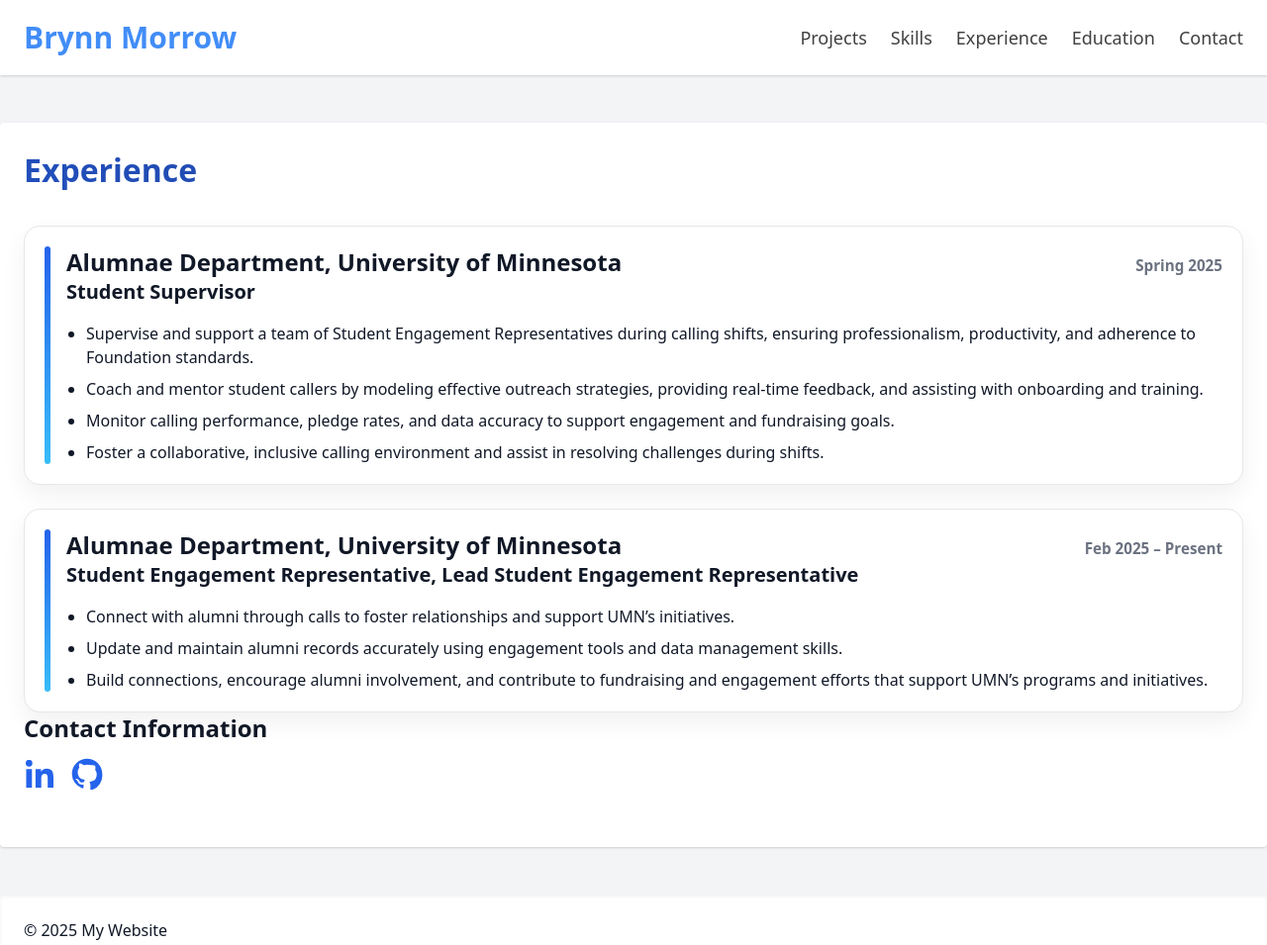
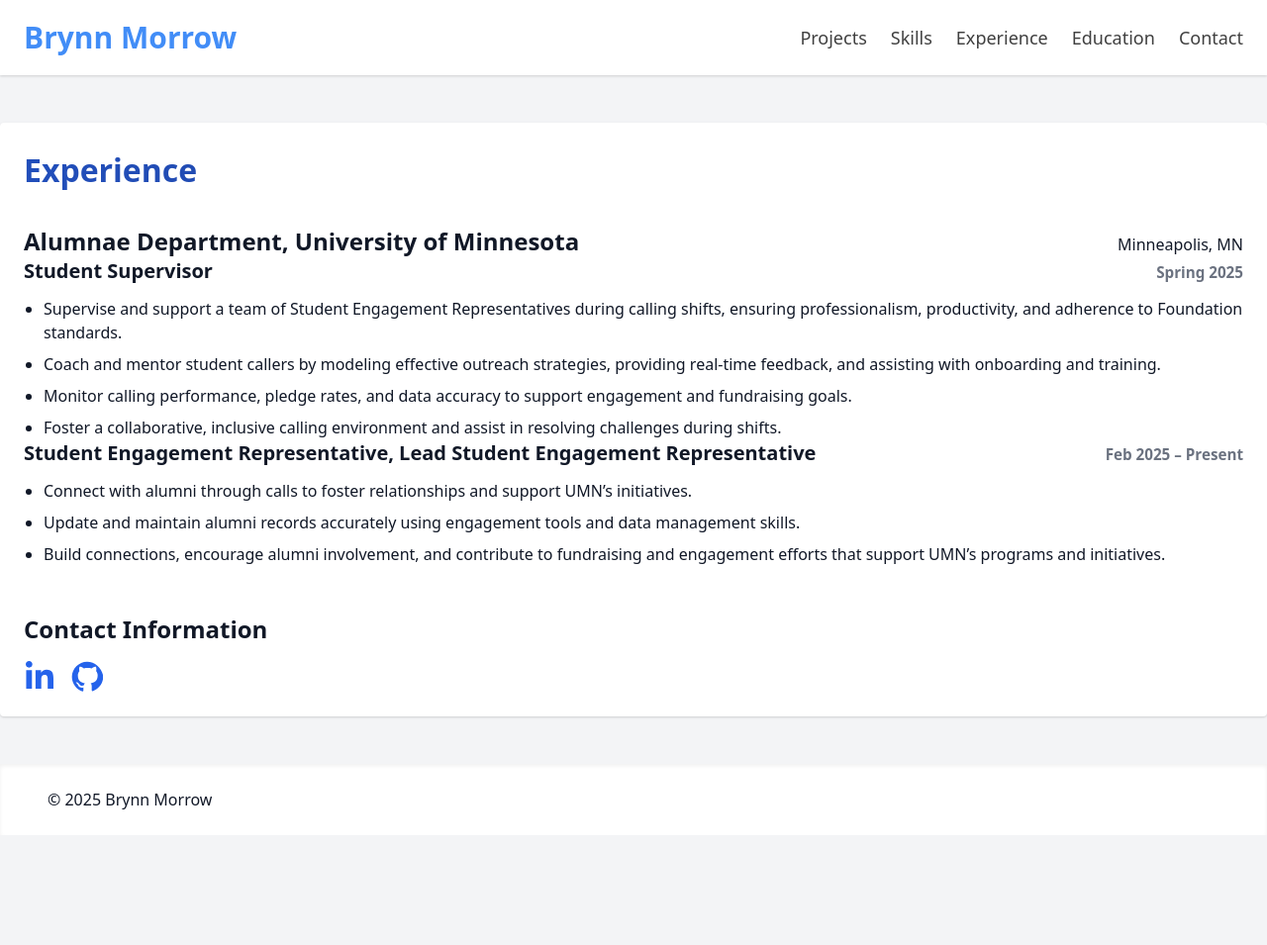
Before and after one commit to brynnmorrow/portfolio_website, a plain HTML site: page experience.html in a window 1280 px wide. Shown: the whole page at 99% size. After the commit the page ends 844 px from the top, so only its background shows below. Drawn offline with nearby package versions, Linux system fonts and the light colour scheme.

Commit message:
Working on 'Experience'

```diff
--- a/experience.html
+++ b/experience.html
@@ -1,14 +1,15 @@
 <!DOCTYPE html>
-<!-- Root element that wraps everything -->
 <html lang="en">
 <head>
   <meta charset="UTF-8" />
   <meta name="viewport" content="width=device-width, initial-scale=1.0" />
-    <title>Brynn Morrow – Portfolio</title>
+  <title>Brynn Morrow – Experience</title>
 
   <!-- Tailwind -->
-    <link rel="stylesheet"
-          href="https://cdn.jsdelivr.net/npm/tailwindcss@2.2.19/dist/tailwind.min.css">
+  <link
+    rel="stylesheet"
+    href="https://cdn.jsdelivr.net/npm/tailwindcss@2.2.19/dist/tailwind.min.css"
+  />
 
   <!-- Custom CSS -->
   <link rel="stylesheet" href="style.css">
@@ -20,13 +21,10 @@
   <header class="bg-white shadow">
     <div class="container mx-auto px-6 py-5 flex flex-col md:flex-row md:items-center md:justify-between gap-4">
       <h1 class="text-3xl font-bold">
-          <a href="index.html" class="custom-text">
-            Brynn Morrow
-          </a>
+        <a href="index.html" class="custom-text">Brynn Morrow</a>
       </h1>
 
       <nav class="flex flex-wrap gap-x-6 gap-y-2 text-lg">
-          <!-- <a href="index.html" class="nav-link">Home</a> -->
         <a href="projects.html" class="nav-link">Projects</a>
         <a href="skills.html" class="nav-link">Skills</a>
         <a href="experience.html" class="nav-link">Experience</a>
@@ -36,115 +34,105 @@
     </div>
   </header>
 
-<!-- Everything user sees on screen -->
-<body class="bg-gray-100 text-gray-900">
+  <!-- MAIN CONTENT -->
+  <main class="container mx-auto my-12 p-6 bg-white rounded shadow">
 
-  <main class="container mx-auto my-12 p-6 bg-white rounded shadow">
+    <!-- PAGE TITLE -->
     <section class="mb-8">
       <h2 class="animated-text">Experience</h2>
     </section>
 
+    <!-- EXPERIENCE (website-styled, resume structure) -->
+    <section class="exp-wrap mt-8">
 
-    <!-- EXPERIENCE LIST -->
-<!-- EXPERIENCE LIST -->
-<div class="space-y-6 mt-8">
+      <!-- COMPANY HEADER -->
+      <div class="exp-company-head">
+        <div class="exp-bar"></div>
+
+        <div class="flex-1">
+          <div class="flex flex-col md:flex-row md:items-baseline md:justify-between gap-2">
+            <h2 class="text-2xl font-bold">
+              Alumnae Department, University of Minnesota
+            </h2>
+            <span class="exp-loc">Minneapolis, MN</span>
+          </div>
+        </div>
+      </div>
 
       <!-- ROLE 1 -->
-  <article class="exp-card">
-    <div class="exp-bar"></div>
-
-    <div class="exp-content">
+      <div class="exp-role-block">
         <div class="flex flex-col md:flex-row md:items-baseline md:justify-between gap-1">
-        <h2 class="text-2xl font-bold">Alumnae Department, University of Minnesota</h2>
-        <p class="exp-date">Spring 2025</p>
+          <h3 class="text-xl font-semibold">Student Supervisor</h3>
+          <span class="exp-date">Spring 2025</span>
         </div>
 
-      <h3 class="text-xl font-semibold mb-4">Student Supervisor</h3>
-
-      <ul class="list-disc pl-5 space-y-2">
+        <ul class="list-disc pl-5 space-y-2 mt-3">
           <li>Supervise and support a team of Student Engagement Representatives during calling shifts, ensuring professionalism, productivity, and adherence to Foundation standards.</li>
           <li>Coach and mentor student callers by modeling effective outreach strategies, providing real-time feedback, and assisting with onboarding and training.</li>
           <li>Monitor calling performance, pledge rates, and data accuracy to support engagement and fundraising goals.</li>
           <li>Foster a collaborative, inclusive calling environment and assist in resolving challenges during shifts.</li>
         </ul>
       </div>
-  </article>
+
+      <!-- DIVIDER -->
+      <div class="exp-divider"></div>
 
       <!-- ROLE 2 -->
-  <article class="exp-card">
-    <div class="exp-bar"></div>
-
-    <div class="exp-content">
+      <div class="exp-role-block">
         <div class="flex flex-col md:flex-row md:items-baseline md:justify-between gap-1">
-        <h2 class="text-2xl font-bold">Alumnae Department, University of Minnesota</h2>
-        <p class="exp-date">Feb 2025 – Present</p>
+          <h3 class="text-xl font-semibold">
+            Student Engagement Representative, Lead Student Engagement Representative
+          </h3>
+          <span class="exp-date">Feb 2025 – Present</span>
         </div>
 
-      <h3 class="text-xl font-semibold mb-4">
-        Student Engagement Representative, Lead Student Engagement Representative
-      </h3>
-
-      <ul class="list-disc pl-5 space-y-2">
+        <ul class="list-disc pl-5 space-y-2 mt-3">
           <li>Connect with alumni through calls to foster relationships and support UMN’s initiatives.</li>
           <li>Update and maintain alumni records accurately using engagement tools and data management skills.</li>
           <li>Build connections, encourage alumni involvement, and contribute to fundraising and engagement efforts that support UMN’s programs and initiatives.</li>
         </ul>
       </div>
-  </article>
-
-
-</div>
-
-
 
     </section>
 
-
-    <section>
+    <!-- CONTACT ICONS -->
+    <section class="mt-12">
       <h2 class="text-2xl font-semibold mb-4">Contact Information</h2>
-      <div class="flex items-center space-x-4 mb-8">
-        <!-- LINKEDIN -->
-        <a href="https://www.linkedin.com/in/brynn-morrow/"
-            class="text-blue-600 hover:text-blue-800 w-8 h-8 flex items-center justify-center"
-            target="_blank" rel="noopener noreferrer"
-            title="LinkedIn">
+      <div class="flex items-center space-x-4">
+        <!-- LinkedIn -->
+        <a
+          href="https://www.linkedin.com/in/brynn-morrow/"
+          class="icon-link w-8 h-8 flex items-center justify-center"
+          target="_blank"
+          rel="noopener noreferrer"
+          title="LinkedIn"
+        >
           <svg xmlns="http://www.w3.org/2000/svg" viewBox="0 0 448 512" fill="currentColor" class="w-full h-full">
-            <path d="M100.28 448H7.4V148.9h92.88zm-46.44-341a53.9 53.9 0 1 1 0-107.8 53.9 53.9 0 0 1 0 107.8zM447.9 448h-92.68V302.4c0-34.7-.7-79.3-48.28-79.3-48.4 0-55.8 37.8-55.8 76.8V448h-92.7V148.9h89v40.8h1.3c12.4-23.5 42.8-48.3 88-48.3 94 0 111.2 61.9 111.2 142.3V448z"/>
-          </svg>
-        </a>
-        <!-- GITHUB -->
-        <a href="https://github.com/brynnmorrow"
-   class="text-blue-600 hover:text-blue-950 w-8 h-8 flex items-center justify-center"
-   target="_blank" rel="noopener noreferrer"
-   title="GitHub">
-
-  <!-- GITHUB SVG ICON -->
-  <svg xmlns="http://www.w3.org/2000/svg"
-       viewBox="0 0 24 24"
-       fill="currentColor"
-       class="w-full h-full relative -top-0.5">
-    <path d="M12 .5C5.65.5.5 5.65.5 12a11.5 11.5 0 008 11c.6.1.8-.3.8-.6v-2.3
-      c-3.3.7-4-1.5-4-1.5-.6-1.6-1.4-2-1.4-2-1.2-.8.1-.8.1-.8 1.3.1 2 1.4 2
-      1.4 1.2 2 3 1.4 3.7 1 .1-.9.5-1.4.8-1.7-2.7-.3-5.6-1.3-5.6-6a4.7
-      4.7 0 011.2-3.2 4.4 4.4 0 01.1-3.1s1-.3 3.3 1.3a11.4 11.4 0 016
-      0C17 5.6 18 5.9 18 5.9a4.4 4.4 0 01.1 3.1 4.7 4.7 0 011.2 3.2c0
-      4.7-2.9 5.6-5.7 5.9.5.4.9 1.1.9 2.3v3.3c0 .3.2.6.8.6A11.5 11.5
-      0 0023.5 12C23.5 5.65 18.35.5 12 .5z"/>
+            <path d="M100.28 448H7.4V148.9h92.88zM53.79 107.8C24.09 107.8 0 83.7 0 53.9S24.1 0 53.8 0c29.7 0 53.8 24.1 53.8 53.9s-24.1 53.9-53.8 53.9zM447.9 448h-92.7V302.4c0-34.7-.7-79.3-48.3-79.3-48.3 0-55.7 37.7-55.7 76.7V448h-92.7V148.9h89v40.8h1.3c12.4-23.5 42.8-48.3 88-48.3 94 0 111.1 61.9 111.1 142.3V448z"/>
           </svg>
         </a>
 
-
+        <!-- GitHub -->
+        <a
+          href="https://github.com/brynnmorrow"
+          class="icon-link w-8 h-8 flex items-center justify-center"
+          target="_blank"
+          rel="noopener noreferrer"
+          title="GitHub"
+        >
+          <svg xmlns="http://www.w3.org/2000/svg" viewBox="0 0 24 24" fill="currentColor" class="w-full h-full">
+            <path d="M12 .5C5.7.5.5 5.7.5 12c0 5.1 3.3 9.4 7.9 11 .6.1.8-.3.8-.6v-2.3c-3.2.7-3.9-1.5-3.9-1.5-.5-1.4-1.3-1.8-1.3-1.8-1.1-.7.1-.7.1-.7 1.2.1 1.9 1.3 1.9 1.3 1.1 1.9 2.9 1.3 3.6 1 .1-.8.4-1.3.7-1.6-2.6-.3-5.3-1.3-5.3-5.9 0-1.3.5-2.4 1.2-3.2-.1-.3-.5-1.6.1-3.3 0 0 1-.3 3.3 1.2.9-.3 1.9-.4 2.9-.4s2 .1 2.9.4c2.3-1.5 3.3-1.2 3.3-1.2.6 1.7.2 3 .1 3.3.8.8 1.2 1.9 1.2 3.2 0 4.6-2.7 5.6-5.3 5.9.4.4.8 1.1.8 2.2v3.2c0 .3.2.7.8.6 4.6-1.5 7.9-5.9 7.9-11C23.5 5.7 18.3.5 12 .5z"/>
+          </svg>
+        </a>
       </div>
     </section>
 
-
-
-
   </main>
 
+  <!-- FOOTER -->
   <footer class="bg-white p-6 mt-12 shadow-inner">
-    <div class="container mx-auto">
-      <p>&copy; 2025 My Website</p>
+    <div class="container mx-auto px-6">
+      <p>&copy; 2025 Brynn Morrow</p>
     </div>
   </footer>
 
```
Lines whose indentation alone changed are shown as unchanged.
